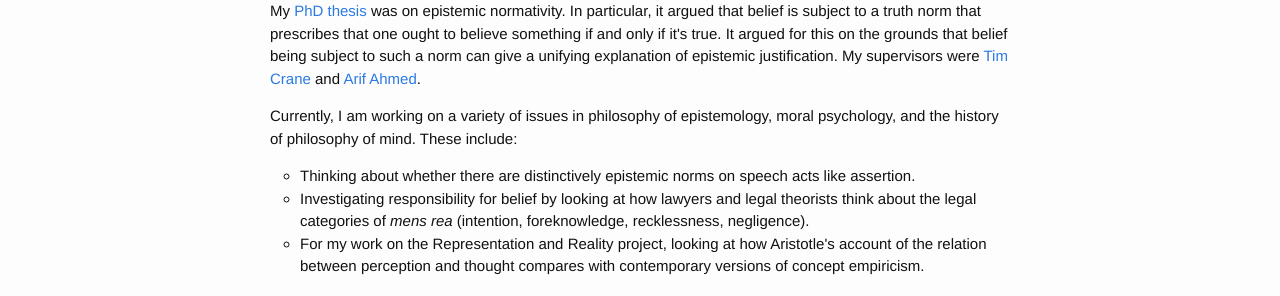
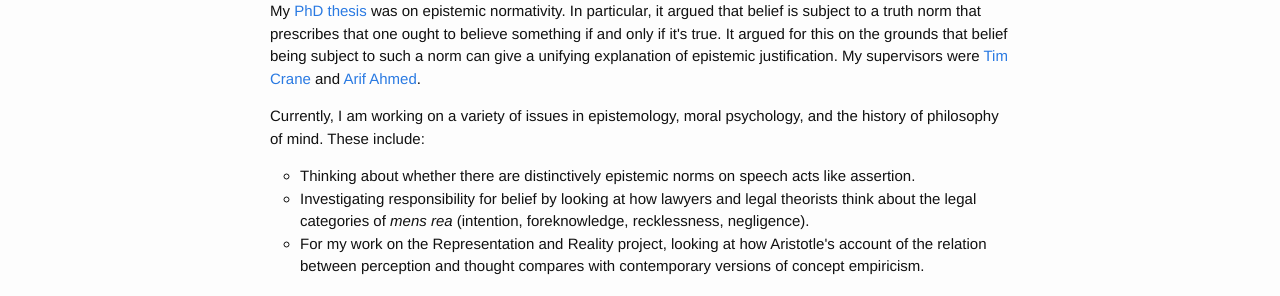
Before and after one commit to alexandergreenberg/alexandergreenberg.github.io, a Jekyll site: the page built from index.html, in a window 1280 px wide. Shown: the part 467-763 px from the top of the page. Built offline with Jekyll 4.4.1, drawn with Linux system fonts in a browser that asks for light colours; some web fonts are replaced.

Commit message:
Update index.html

```diff
--- a/index.html
+++ b/index.html
@@ -17,7 +17,7 @@ layout: default
         <li>In what sense can we be held responsible for what we believe?</li>
       </ul>
     <p class="paragraph">My <a href="/phd-thesis/">PhD thesis</a> was on epistemic normativity. In particular, it argued that belief is subject to a truth norm that prescribes that one ought to believe something if and only if it's true. It argued for this on the grounds that belief being subject to such a norm can give a unifying explanation of epistemic justification. My supervisors were <a href="http://www.timcrane.com" target="_blank">Tim Crane</a> and <a href="http://www.phil.cam.ac.uk/people/teaching-research-pages/ahmed/ahmed-page" target="_blank">Arif Ahmed</a>.</p>
-    <p class="paragraph">Currently, I am working on a variety of issues in philosophy of epistemology, moral psychology, and the history of philosophy of mind. These include:
+    <p class="paragraph">Currently, I am working on a variety of issues in epistemology, moral psychology, and the history of philosophy of mind. These include:
       <ul class="questions-list">
         <li>Thinking about whether there are distinctively epistemic norms on speech acts like assertion.</li>
         <li>Investigating responsibility for belief by looking at how lawyers and legal theorists think about the legal categories of <em>mens rea</em> (intention, foreknowledge, recklessness, negligence).</li>
```
